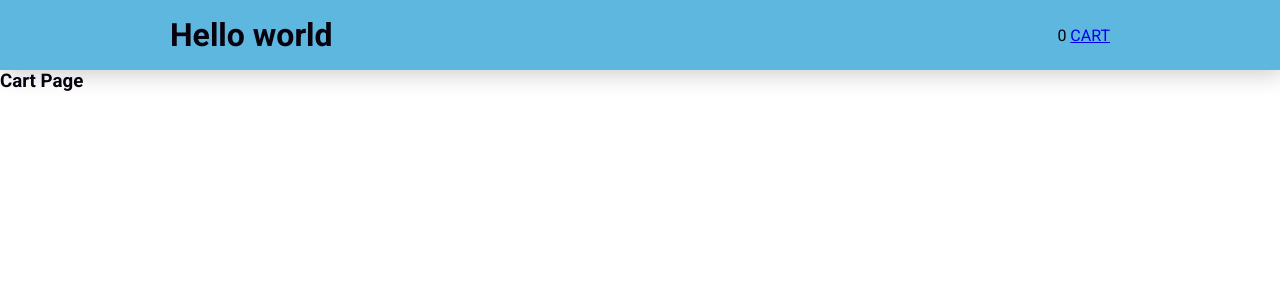
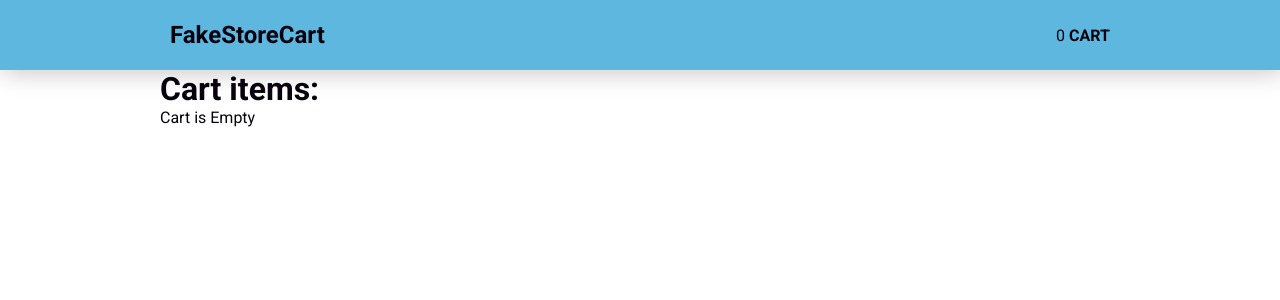
Before and after one commit to dawidwojtaszek/storeCart, a React (Create React App) app: page /cart in a window 1280 px wide. Shown: the top 300 px of the page. Built offline with nearby package versions, Linux system fonts and the light colour scheme.

Commit message:
feat: create cart page component

```diff
--- a/src/Pages/cartPage.jsx
+++ b/src/Pages/cartPage.jsx
@@ -1,8 +1,10 @@
 import { Header } from "../components/header/header";
+import { Cart } from "../components/cart/cart";
+import "./cartPage.scss";
 
 export const CartPage = () => (
-  <div>
+  <div className="cart-page">
     <Header />
-    <h3>Cart Page</h3>
+    <Cart />
   </div>
 );
--- /dev/null
+++ b/src/components/cart-item-list/cart-item-list.jsx
@@ -0,0 +1,33 @@
+import { CartItem } from "../cart-item/cart-item";
+import { useContext } from "react";
+import CartContext from "../../Context/cart-context";
+import "./cart-item-list.scss";
+
+export const CartItemList = () => {
+  const { items } = useContext(CartContext);
+  return (
+    <table>
+      <thead>
+        <tr>
+          <th>Photo</th>
+          <th>Name</th>
+          <th>Quantity</th>
+          <th>Price</th>
+          <th>Total</th>
+          <th>Delete</th>
+        </tr>
+      </thead>
+      <tbody>
+        {items.map((item) => (
+          <CartItem
+            key={item.id}
+            name={item.title}
+            quantity={item.quantity}
+            price={item.price}
+            imgUrl={item.image}
+          />
+        ))}
+      </tbody>
+    </table>
+  );
+};
--- /dev/null
+++ b/src/components/cart-item-list/cart-item-list.scss
@@ -0,0 +1,3 @@
+table{
+    margin-top: 50px;
+}
--- /dev/null
+++ b/src/components/cart-item/cart-item.jsx
@@ -0,0 +1,14 @@
+import "./cart-item.scss";
+
+export const CartItem = ({ name, quantity, price, imgUrl }) => (
+  <tr>
+    <td>
+      <img src={imgUrl} alt="product photo" className="table-img" />
+    </td>
+    <td>{name}</td>
+    <td>{quantity}</td>
+    <td>${price}</td>
+    <td>${price * quantity}</td>
+    <td>X</td>
+  </tr>
+);
--- /dev/null
+++ b/src/components/cart-item/cart-item.scss
@@ -0,0 +1,20 @@
+// .cart-item-box{
+//     display: flex;
+//     justify-content: space-between;
+//     height: 70px;
+//     width: 100%;
+//     & .img{
+//         height: 70px;
+//         & img {
+//             width: 70px;
+//             height: auto;
+//             object-fit: cover;
+//             overflow: hidden;
+//         }
+//     }
+// }
+
+.table-img{
+    width: 70px;
+    height: auto;
+}
--- /dev/null
+++ b/src/components/cart/cart.jsx
@@ -0,0 +1,13 @@
+import { CartItemList } from "../cart-item-list/cart-item-list";
+import { useContext } from "react";
+import CartContext from "../../Context/cart-context";
+
+export const Cart = () => {
+  const { items } = useContext(CartContext);
+  return (
+    <div className="container">
+      <h1>Cart items:</h1>
+      {items.length === 0 ? <div>Cart is Empty</div> : <CartItemList />}
+    </div>
+  );
+};
--- /dev/null
+++ b/src/components/cart/cart.scss
@@ -0,0 +1,4 @@
+table {
+    padding:10px;
+
+}
--- a/src/components/header/header.jsx
+++ b/src/components/header/header.jsx
@@ -14,10 +14,12 @@ export const Header = () => {
     <header>
       <div className="container">
         <div className="navigation">
-          <h1>Hello world</h1>
+          <Link to="/">FakeStoreCart</Link>
           <nav>
             <span>{itemsQuantity} </span>
-            <Link to="/cart">CART</Link>
+            <Link to="/cart" className="cart-link">
+              CART
+            </Link>
           </nav>
         </div>
       </div>
--- a/src/components/header/header.scss
+++ b/src/components/header/header.scss
@@ -12,4 +12,13 @@ header{
     align-items: center;
     height: 70px;
     padding:10px;
+    & a{
+        font-size: 24px;
+        font-weight: bold;
+        text-decoration: none;
+        color:#07020D;
+    }
+    & .cart-link{
+        font-size: 16px;
+    }
 }
--- a/src/components/product-card/product-card.jsx
+++ b/src/components/product-card/product-card.jsx
@@ -26,7 +26,7 @@ export const ProductCard = ({ id, title, price, imgUrl, rating }) => {
       <button
         className="add-to-cart-btn"
         onClick={() => {
-          addItems({ id: id, title: title, price: price });
+          addItems({ id: id, title: title, price: price, image: imgUrl });
           console.log(items);
         }}
       >
```
Also changed, not shown: src/Pages/cartPage.scss (added).
